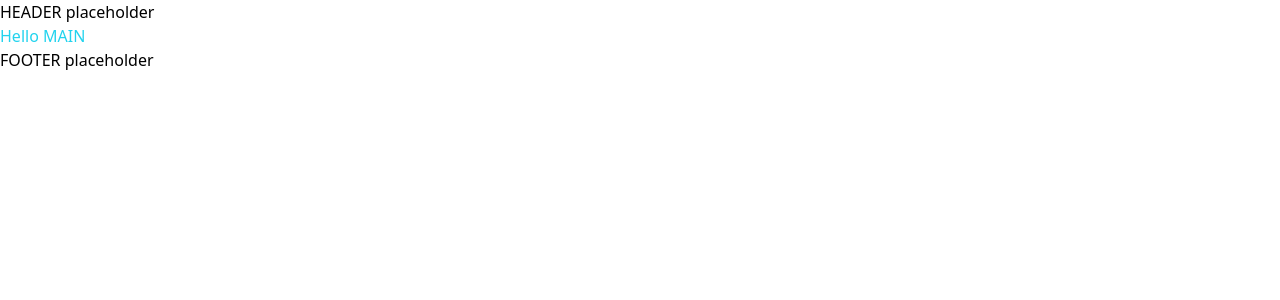
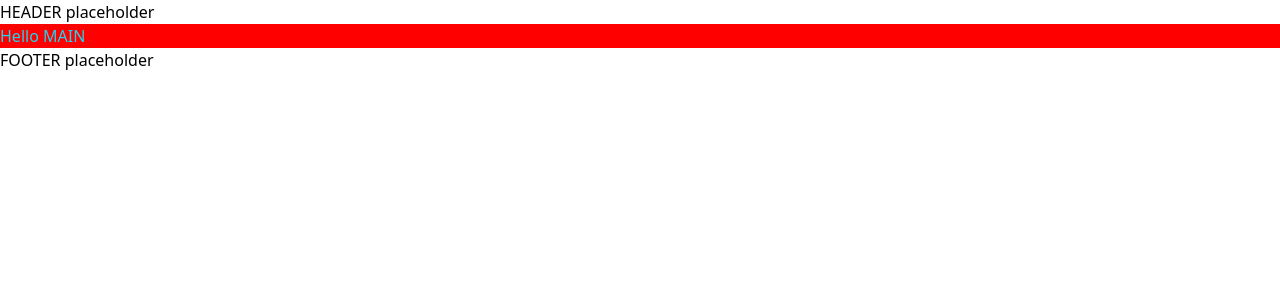
Before and after one commit to GVPproj/slb-next, a Next.js app: page / in a window 1280 px wide. Shown: the top 300 px of the page. Built offline with nearby package versions, Linux system fonts and the light colour scheme.

Commit message:
module styling

```diff
--- a/app/page.module.css
+++ b/app/page.module.css
@@ -1,3 +1,3 @@
 .main {
-  /* background-color: red; */
+  background-color: red;
 }
--- a/app/page.tsx
+++ b/app/page.tsx
@@ -1,12 +1,11 @@
-import Image from 'next/image'
-import './globals.css'
-
-
+import Image from "next/image"
+import "./globals.css"
+import styles from "./page.module.css"
 
 export default function Home() {
   return (
-    <main>
-     <p className="text-cyan-400">Hello MAIN</p>
+    <main className={styles.main}>
+      <p className="text-cyan-400">Hello MAIN</p>
     </main>
   )
 }
```
